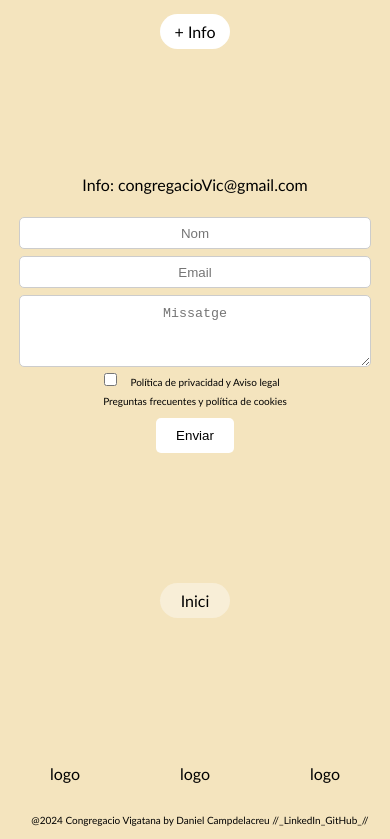
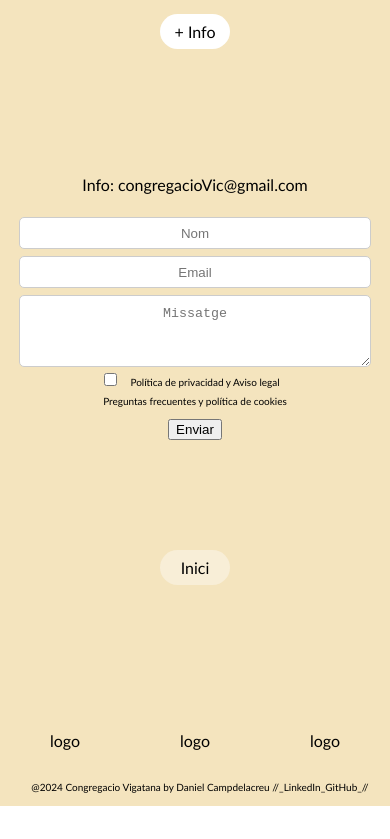
Before and after one commit to danicampdelacreu/congregacio_vic, a React (Create React App) app: page /informacion in a window 390 px wide. Shown: the part 1215-2054 px from the top of the page. After the commit the page ends 2021 px from the top, so only its background shows below. Built offline with nearby package versions, Linux system fonts and the light colour scheme.

Commit message:
Css info inputs

```diff
--- a/src/routes/informacion/informacion.css
+++ b/src/routes/informacion/informacion.css
@@ -120,9 +120,9 @@
     }
 
 
-    input[type="text"],
-    input[type="email"],
-    textarea {
+    .informacionMensaje input[type="text"],
+    .informacionMensaje input[type="email"],
+    .informacionMensaje textarea {
         height: 10px;
         width: 330px;
         padding: 10px;
@@ -142,7 +142,7 @@
     }
 
     /* Estilos para el botón */
-    input[type="submit"] {
+    .informacioMensaje input[type="submit"] {
         padding: 10px 20px;
         background-color: white;
         color: black;
```
